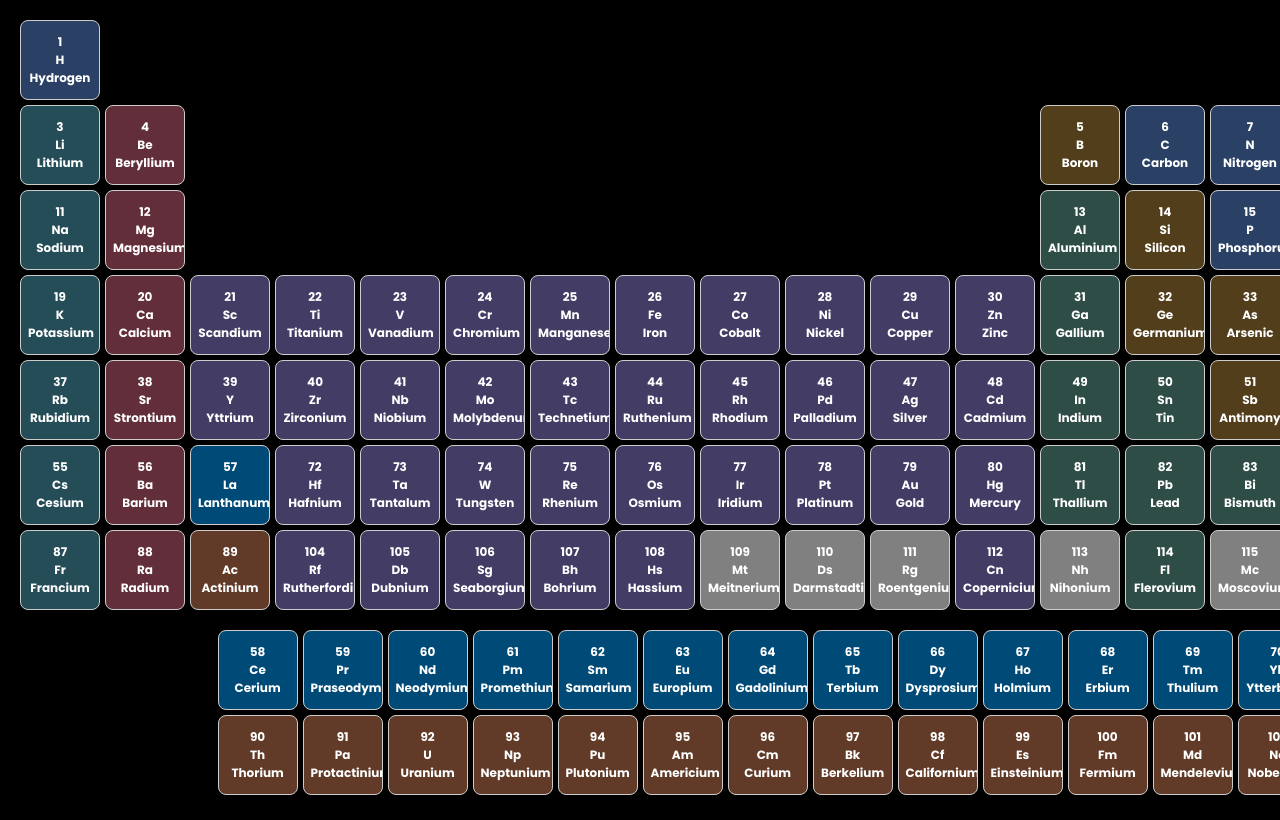
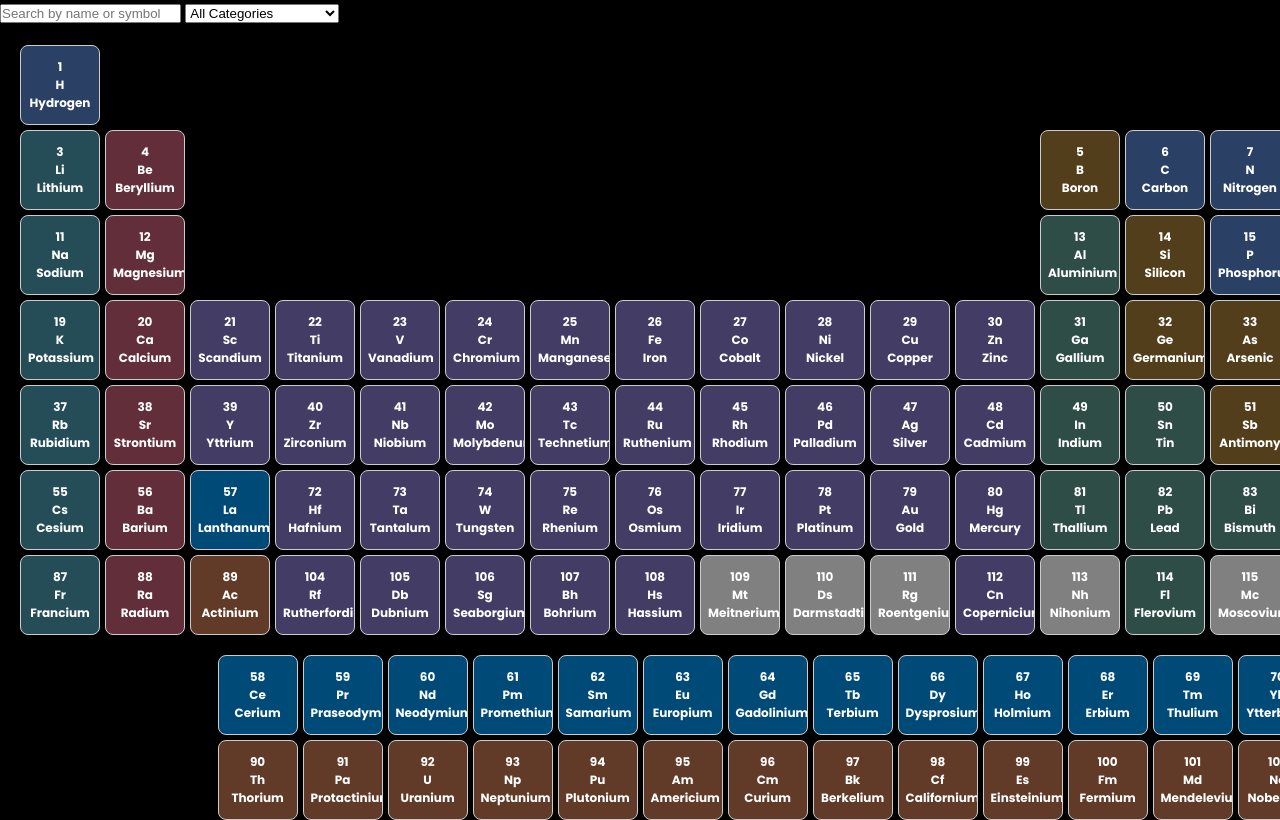
Before and after one commit to Priyanshu251625/Periodic-Table, a plain HTML site: page index.html in a window 1280 px wide. Drawn offline with Linux system fonts and the light colour scheme; a web font is replaced by a local one.

Commit message:
Update index.html

```diff
--- a/index.html
+++ b/index.html
@@ -1,23 +1,46 @@
 <!DOCTYPE html>
 <html lang="en">
   <head>
-    <meta charset="UTF-8">
-    <meta name="viewport" content="width=device-width, initial-scale=1.0">
+    <meta charset="UTF-8" />
+    <meta name="viewport" content="width=device-width, initial-scale=1.0" />
     <title>Document</title>
-    <link rel="preconnect" href="https://fonts.googleapis.com">
-    <link rel="preconnect" href="https://fonts.gstatic.com" crossorigin>
-    <link href="https://fonts.googleapis.com/css2?family=Afacad+Flux:slnt,wght@-1,100..1000&family=Anton&family=Archivo+Black&family=Barlow:ital,wght@0,100;0,200;0,300;0,400;0,500;0,600;0,700;0,800;0,900;1,100;1,200;1,300;1,400;1,500;1,600;1,700;1,800;1,900&family=Figtree:ital,wght@0,300..900;1,300..900&family=Montserrat:ital,wght@0,900;1,900&family=Nunito:ital,wght@0,200..1000;1,200..1000&family=Poppins:ital,wght@0,100;0,200;0,300;0,400;0,500;0,600;0,700;0,800;0,900;1,100;1,200;1,300;1,400;1,500;1,600;1,700;1,800;1,900&display=swap" rel="stylesheet">
-    <link rel="stylesheet" href="style.css">
+    <link rel="preconnect" href="https://fonts.googleapis.com" />
+    <link rel="preconnect" href="https://fonts.gstatic.com" crossorigin />
+    <link
+      href="https://fonts.googleapis.com/css2?family=Afacad+Flux:slnt,wght@-1,100..1000&family=Anton&family=Archivo+Black&family=Barlow:ital,wght@0,100;0,200;0,300;0,400;0,500;0,600;0,700;0,800;0,900;1,100;1,200;1,300;1,400;1,500;1,600;1,700;1,800;1,900&family=Figtree:ital,wght@0,300..900;1,300..900&family=Montserrat:ital,wght@0,900;1,900&family=Nunito:ital,wght@0,200..1000;1,200..1000&family=Poppins:ital,wght@0,100;0,200;0,300;0,400;0,500;0,600;0,700;0,800;0,900;1,100;1,200;1,300;1,400;1,500;1,600;1,700;1,800;1,900&display=swap"
+      rel="stylesheet"
+    />
+    <link rel="stylesheet" href="style.css" />
   </head>
   <body>
+    <div id="container">
+      <div id="searchnF">
+        <input
+          type="text"
+          id="searchInput"
+          placeholder="Search by name or symbol"
+        />
+        <select id="categoryFilter">
+          <option value="">All Categories</option>
+          <option value="nonmetal">Nonmetal</option>
+          <option value="noble-gas">Noble Gas</option>
+          <option value="alkali-metal">Alkali Metal</option>
+          <option value="alkaline-earth-metal">Alkaline Earth Metal</option>
+          <option value="metalloid">Metalloid</option>
+          <option value="halogen">Halogen</option>
+          <option value="transition-metal">Transition Metals</option>
+          <option value="post-transition-metal">Post Transition Metals</option>
+          <option value="lanthanide">Lanthinides</option>
+          <option value="actinide">Actinides</option>
+        </select>
+      </div>
       <div id="periodic-table" class="grid-container"></div>
       <div id="upper-elements"></div>
       <div id="fblock">
         <div id="fbl"></div>
         <div id="fbr"></div>
       </div>
-
-
+    </div>
     <script type="module" src="index.js"></script>
   </body>
 </html>
```
Lines whose indentation alone changed are shown as unchanged.
